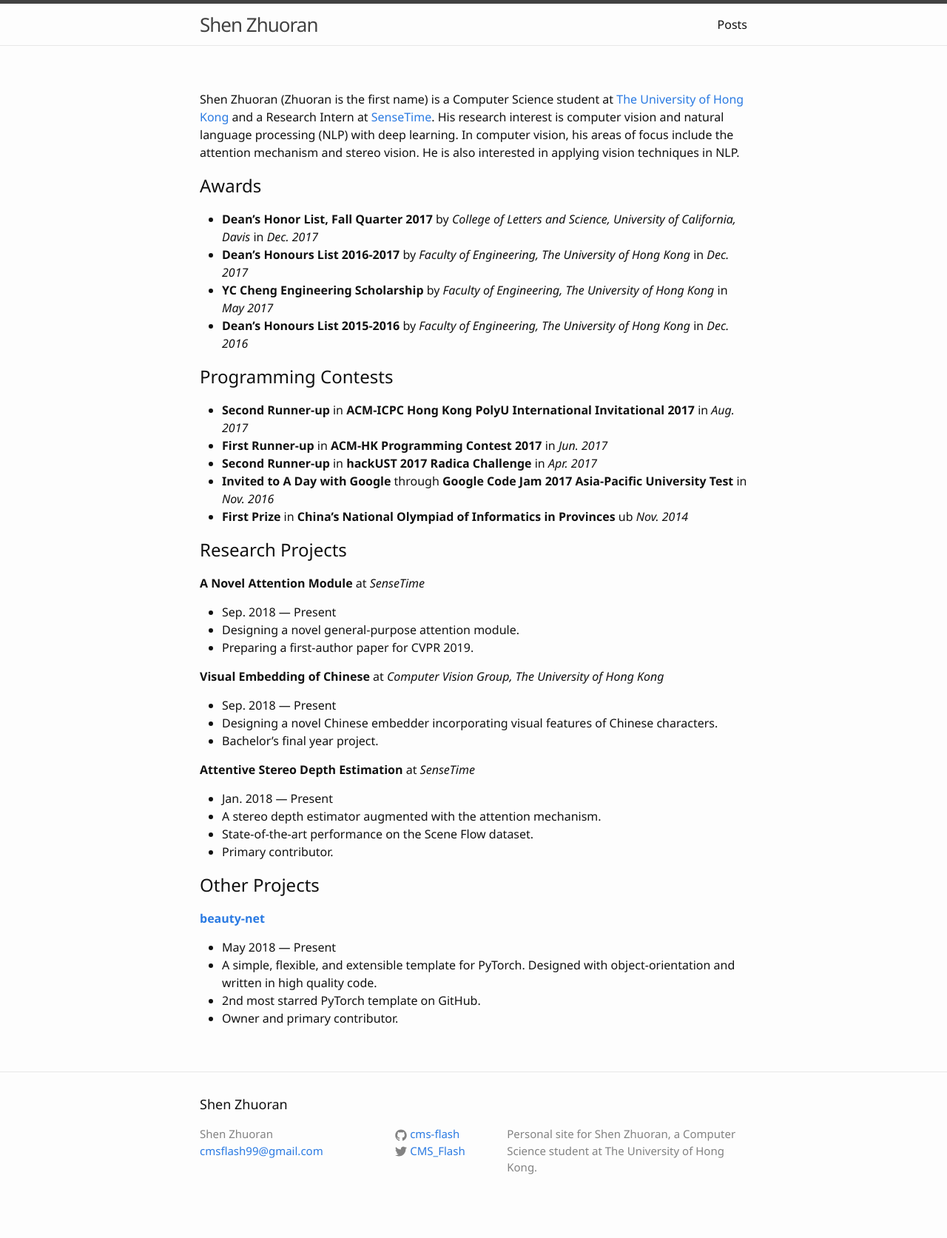
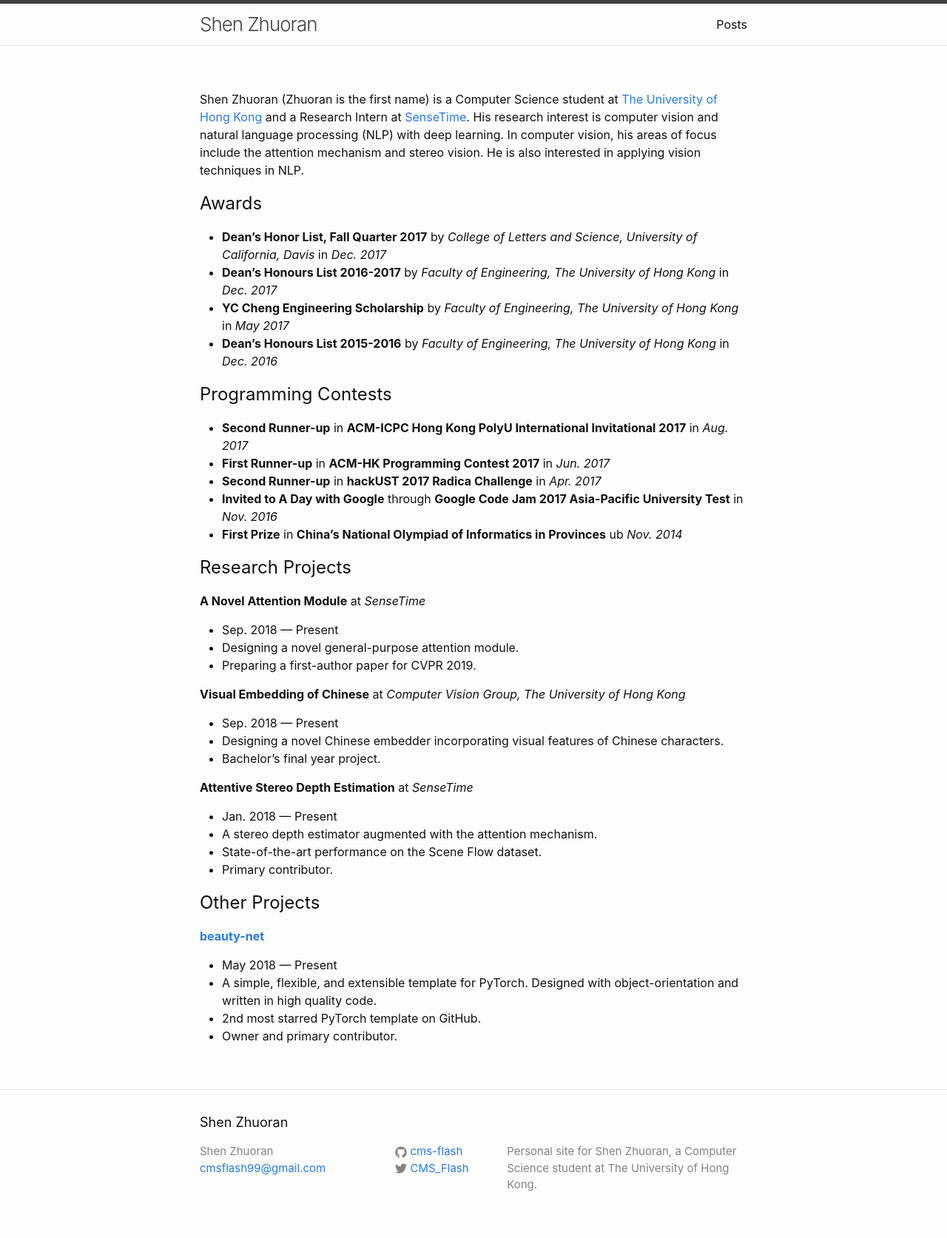
Before and after one commit to cmsflash/cmsflash.github.io, a Jekyll site: the page built from index.md, in a window 1280 px wide. Shown: the whole page at 74% size. Built offline with Jekyll 4.4.1, drawn with Linux system fonts in a browser that asks for light colours; before the commit the page ends 1649 px from its top, so only the background shows below that.

Commit message:
Update font

```diff
--- a/css/main.scss
+++ b/css/main.scss
@@ -6,7 +6,7 @@
 
 
 // Our variables
-$base-font-family: "Segoe UI";
+$base-font-family: -apple-system, BlinkMacSystemFont, "Segoe UI", Roboto, Helvetica, Arial, sans-serif, "Apple Color Emoji", "Segoe UI Emoji", "Segoe UI Symbol" !default;
 $base-font-size:   16px;
 $base-font-weight: 400;
 $small-font-size:  $base-font-size * 0.875;
```
